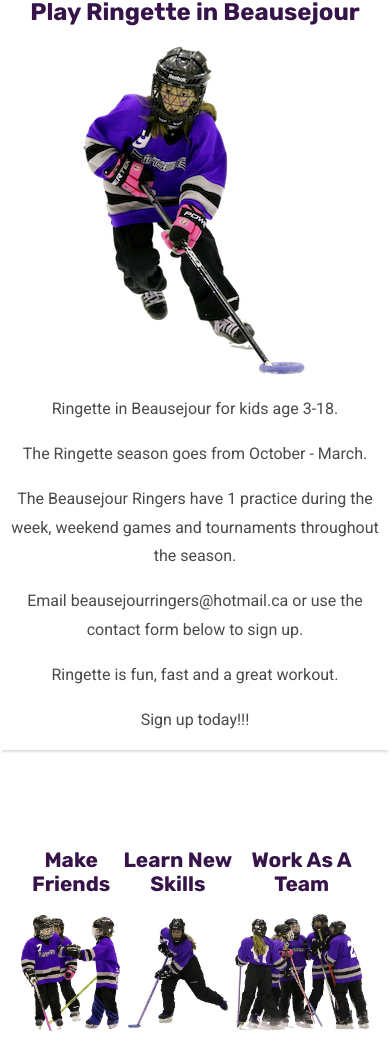
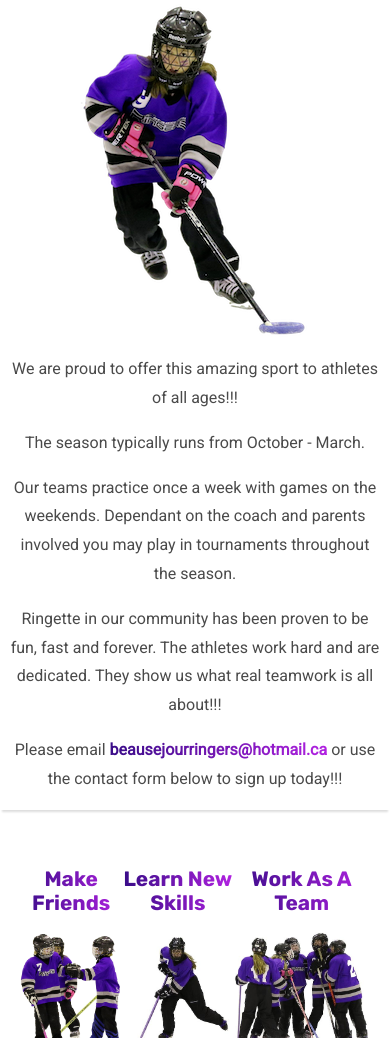
Before and after one commit to pennygibson/ringette, a plain HTML site: page index.html in a window 390 px wide. Shown: the part 196-1234 px from the top of the page. Drawn offline with Linux system fonts and the light colour scheme.

Commit message:
updated text and mobile styles

```diff
--- a/index.html
+++ b/index.html
@@ -24,15 +24,15 @@
 		</header>
 		<div class="introContainer">
 			<div class="intro">
-				<h1 class="mobileHeading">Play Ringette in Beausejour</h1>
+				<h1 class="mobileHeading">Beausejour Ringers Ringette</h1>
 				<div class="introText">
 					<h1 class="desktopHeading">Play Ringette in Beausejour</h1>
-					<p>Ringette in Beausejour for kids age 3-18.</p>
-					<p>The Ringette season goes from October - March.</p>
-					<p>The Beausejour Ringers have 1 practice during the week, weekend games and tournaments throughout the season.</p>
-					<p>Email beausejourringers@hotmail.ca or use the contact form below to sign up.</p>
-					<p>Ringette is fun, fast and a great workout.</p>
-					<p>Sign up today!!!</p>
+					<p>We are proud to offer this amazing sport to athletes of all ages!!!</p>
+					<p>The season typically runs from October - March.</p>
+					<p>Our teams practice once a week with games on the weekends. Dependant on the coach and parents involved you may play in tournaments throughout the season.</p>
+					<p>Ringette in our community has been proven to be fun, fast and forever. The athletes work hard and are dedicated. They show us what real teamwork is all about!!!</p>
+					<p>Please email <a href="mailto:beausejourringers@hotmail.ca" class="otherLinks linkStyle">beausejourringers@hotmail.ca</a> or use the contact form below to sign up today!!!</p>
+
 				</div>
 				<img class="desktopImg" src="images/ringette-in-beausejour1png.png" alt="girl playing ringette">
 				<img class="mobileImg" src="images/ringette-in-beausejour-mobile.png" alt="girl playing ringette">
@@ -102,8 +102,9 @@
 				<img class="mobileImg" src="images/playing-ringette-mobile.png" alt="kid skating with ring to the net">
 				<div class="eventsInfo">
 				<button class="eventsHeading"><a href="https://www.facebook.com/beausejour.ringers" target="_blank"><span>Upcoming Events</span></a></button>
-					<p>Registration is September.7, 2019 from 12pm - 3pm at The Sun Gro Centre.</p>
-					<p>Don't miss our Come Try Event Sept.21 2019 from 10am - 12pm at The Sun Gro Centere.</p>
+					<p>Fall registration is Saturday, September.7, 2019 from 12pm - 3pm at The Sun Gro Centre.</p>
+					<p>Don't miss our Come Try Ringette Event Saturday, September.21 2019 from 10am - 12pm at The Sun Gro Centere.</p>
+					<p>Please register for this event at <a href="http://www.cometryringette.ca" target="_blank" class="linkStyle otherLinks"> www.cometryringette.ca </a></p>
 				</div>
 				<img class="secondEventsImg" src="images/girls-ringette.png">
 			</div>
--- a/main.css
+++ b/main.css
@@ -14,8 +14,10 @@ body{
 }
 h1, h2, h3{
 	font-family: 'Rubik', sans-serif;
-	color: #361449;
 	font-weight:bold;
+	background: -webkit-linear-gradient( left,#390C88,#B122E1);
+  	-webkit-background-clip: text;
+	-webkit-text-fill-color: transparent;
 }
 p{
 	line-height: 1.8;
@@ -72,6 +74,9 @@ header{
 .linkStyle:hover:before{
 	visibility: visible;
 	transform: scaleX(1);
+}
+.introContainer, .playingRingette, .contactContainer, .address{
+	max-width: 1500px;
 }
 .introContainer{
 	box-shadow:0 4px 2px -2px #ddd;
@@ -306,8 +311,20 @@ input[type=text].check-error , input[type=password].check-error , input[type=ema
 iframe{
 	max-width: 100%;
 }
+.otherLinks{
+	font-weight:bold;
+	background: -webkit-linear-gradient( left,#390C88,#B122E1);
+  	-webkit-background-clip: text;
+	-webkit-text-fill-color: transparent;
+}
+/********************************************
+MEDIA QUERIES
+********************************************/
 
 @media(max-width:600px){
+	.introContainer{
+		margin: 40px auto;
+	}
 	.desktopImg{
 		display:none;
 	}
@@ -334,6 +351,9 @@ iframe{
 	}
 	.links{
 		display: none;
+	}
+	.playingRingette, .contactForm, .address{
+		margin: 20px auto;
 	}
 }
 
```
Also changed, not shown: 1 other file.
